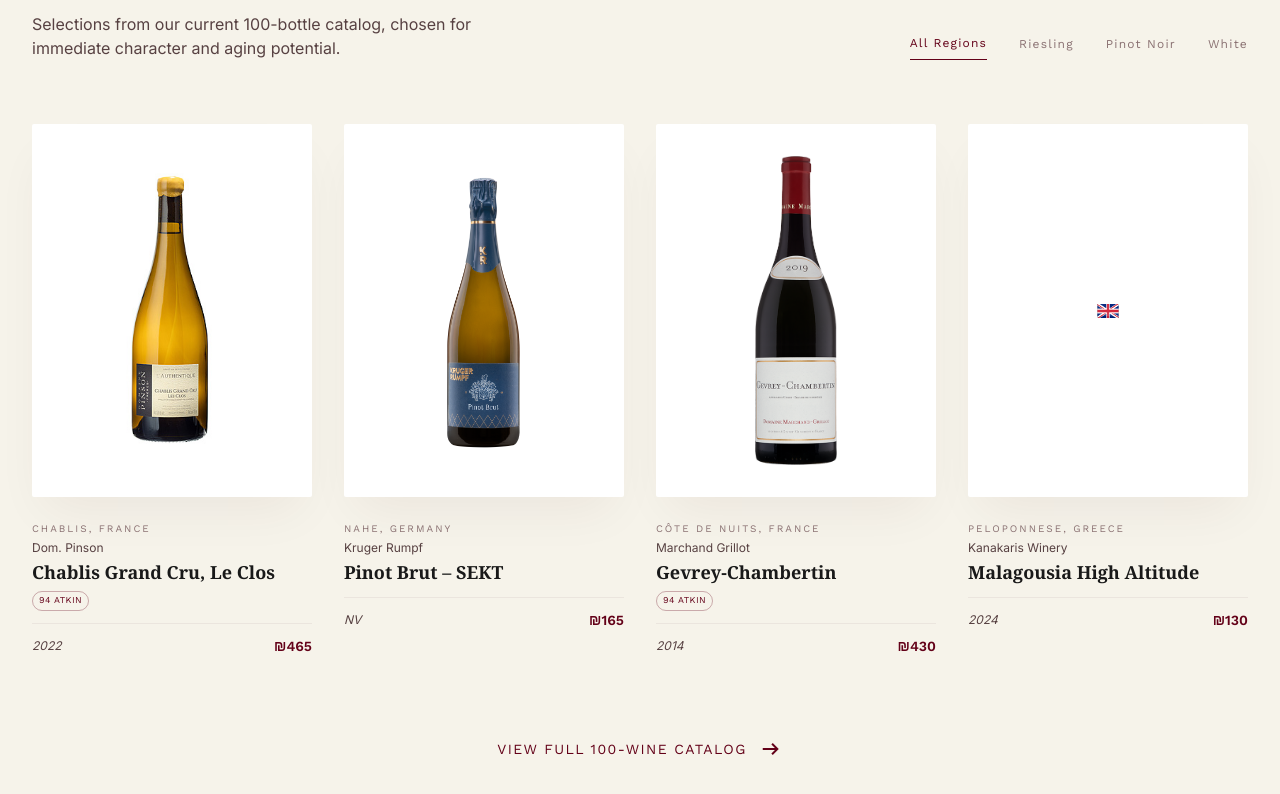
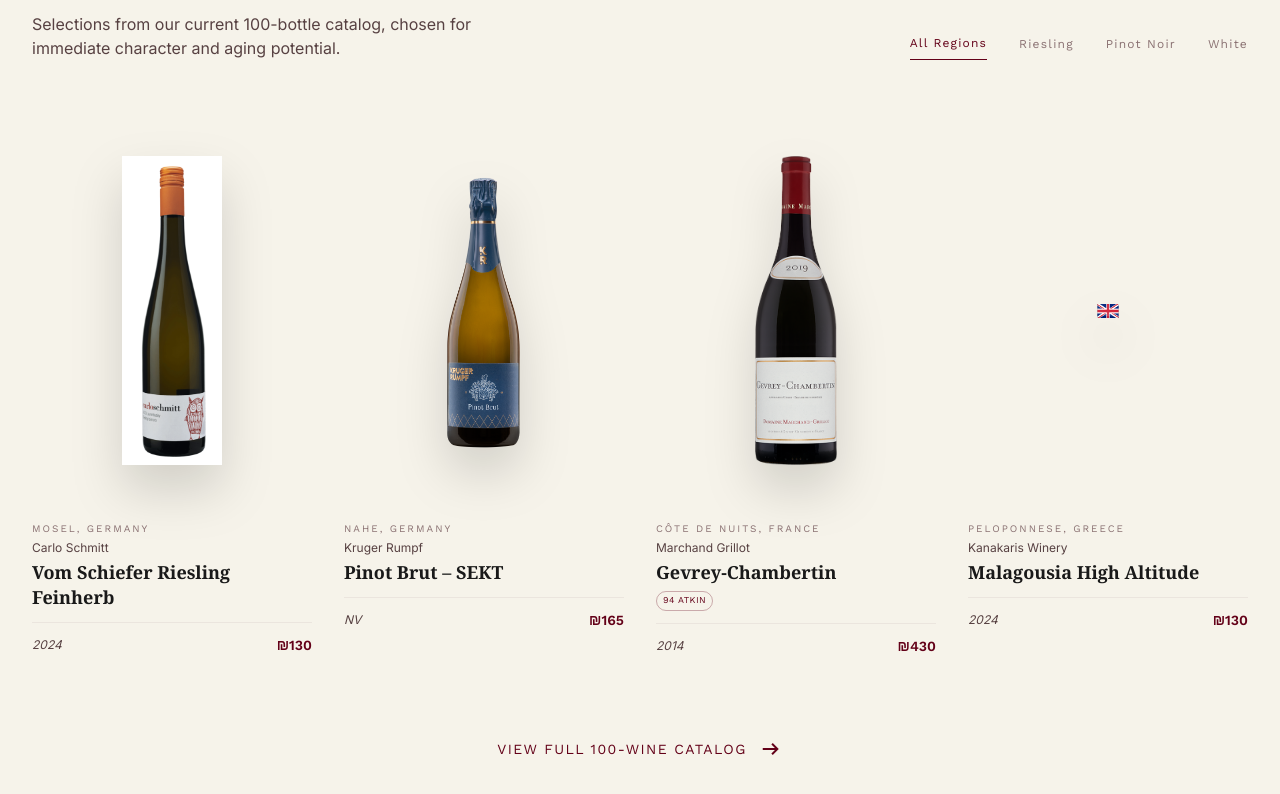
Before and after one commit to gilhason5-commits/drink-now, a Next.js app: page / in a window 1280 px wide. Shown: the part 860-1654 px from the top of the page. Built offline with nearby package versions, Linux system fonts and the light colour scheme.

Commit message:
HomePage: Use transparent PNG wine images and remove background

```diff
--- a/app/page.tsx
+++ b/app/page.tsx
@@ -7,15 +7,15 @@
 
 const wineCards = [
   {
-    region: "Chablis, France",
-    name: "Chablis Grand Cru, Le Clos",
-    producer: "Dom. Pinson",
-    vintage: "2022",
-    price: "₪465",
-    score: "94 Atkin",
+    region: "Mosel, Germany",
+    name: "Vom Schiefer Riesling Feinherb",
+    producer: "Carlo Schmitt",
+    vintage: "2024",
+    price: "₪130",
+    score: null,
     type: "White",
-    img: "/wines/pinson-chablis-authentique-2022.jpg",
-    href: "/catalog/pinson-chablis-authentique-2022",
+    img: "/wines/carlo-schmitt-feinherb.png",
+    href: "/catalog/carlo-schmitt-feinherb",
   },
   {
     region: "Nahe, Germany",
@@ -373,7 +373,7 @@
             {filteredLibrary.map((wine, i) => (
               <FadeInSection key={wine.name} delay={i * 0.1}>
                 <Link href={wine.href} className="group cursor-pointer block">
-                  <div className="aspect-[3/4] bg-white rounded mb-6 flex items-center justify-center p-8 overflow-hidden editorial-shadow">
+                  <div className="aspect-[3/4] bg-transparent rounded mb-6 flex items-center justify-center p-8 overflow-hidden drop-shadow-2xl">
                     <motion.img
                       alt="Wine Bottle"
                       className="max-h-full object-contain"
```
